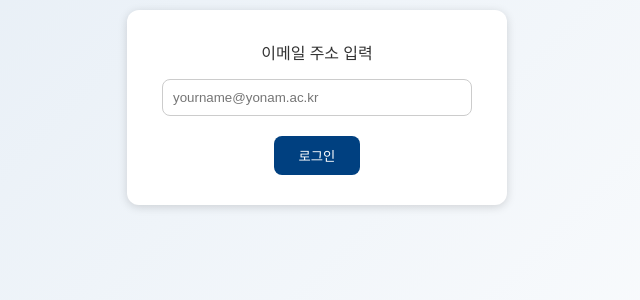
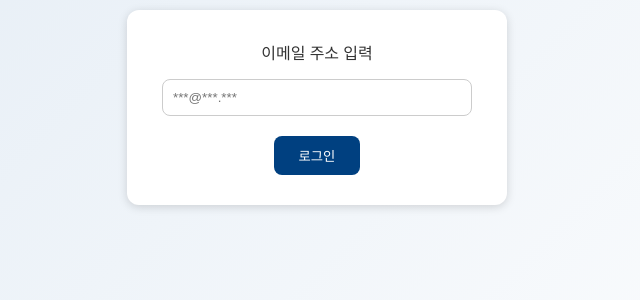
Before and after one commit to keyj-9bot/hwat25_2nd_term_lecture, a Flask app: page /login in a window 1280 px wide. Shown: the part 331-631 px from the top of the page, without its empty margins (323-963 px from the left). Run offline with Flask 3, Linux system fonts and the light colour scheme.

Commit message:
Change login placeholder to ***@***.***

```diff
--- a/templates/login.html
+++ b/templates/login.html
@@ -64,7 +64,7 @@
   <h1>📚 2학기 강의 사이트</h1>
   <form method="POST">
     <label for="email">이메일 주소 입력</label><br>
-    <input type="email" name="email" id="email" placeholder="yourname@yonam.ac.kr" required><br>
+    <input type="email" name="email" id="email" placeholder="***@***.***" required><br>
     <input type="submit" value="로그인">
 
     {% with messages = get_flashed_messages(with_categories=true) %}
```
